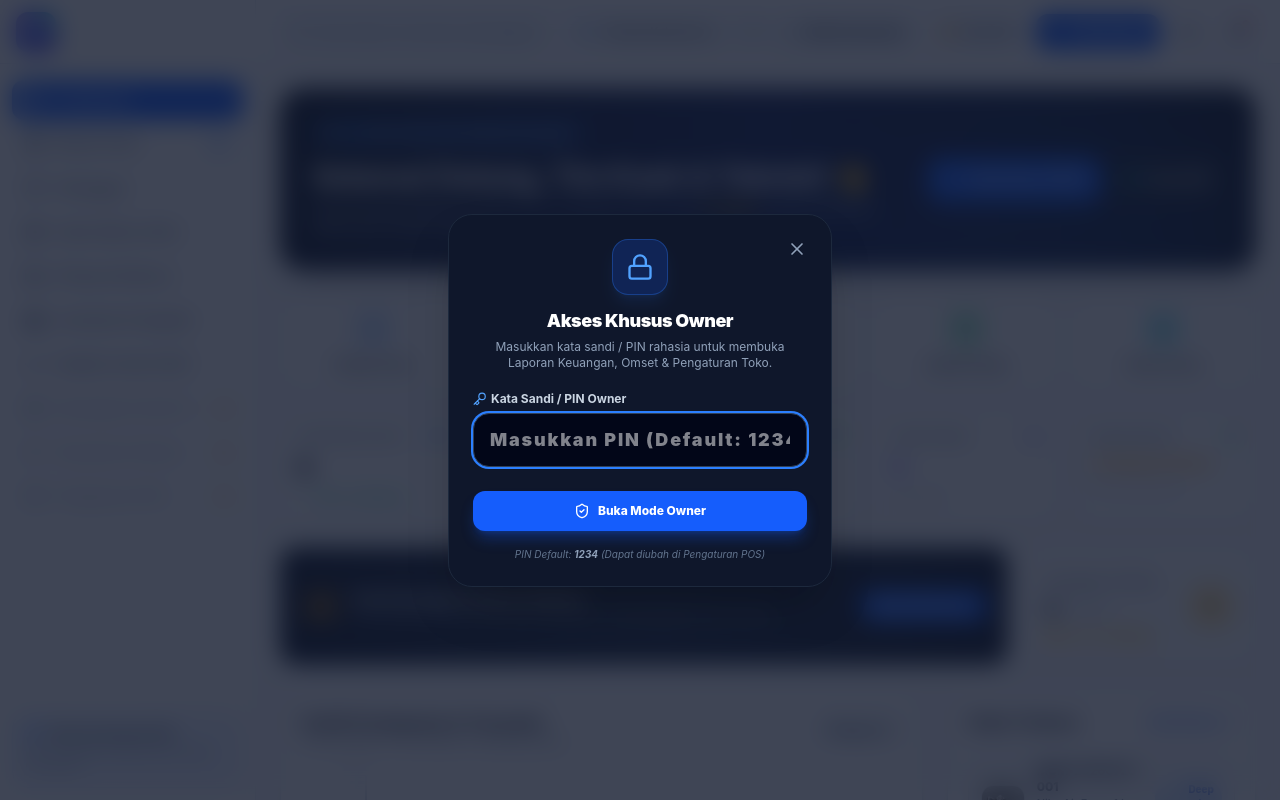
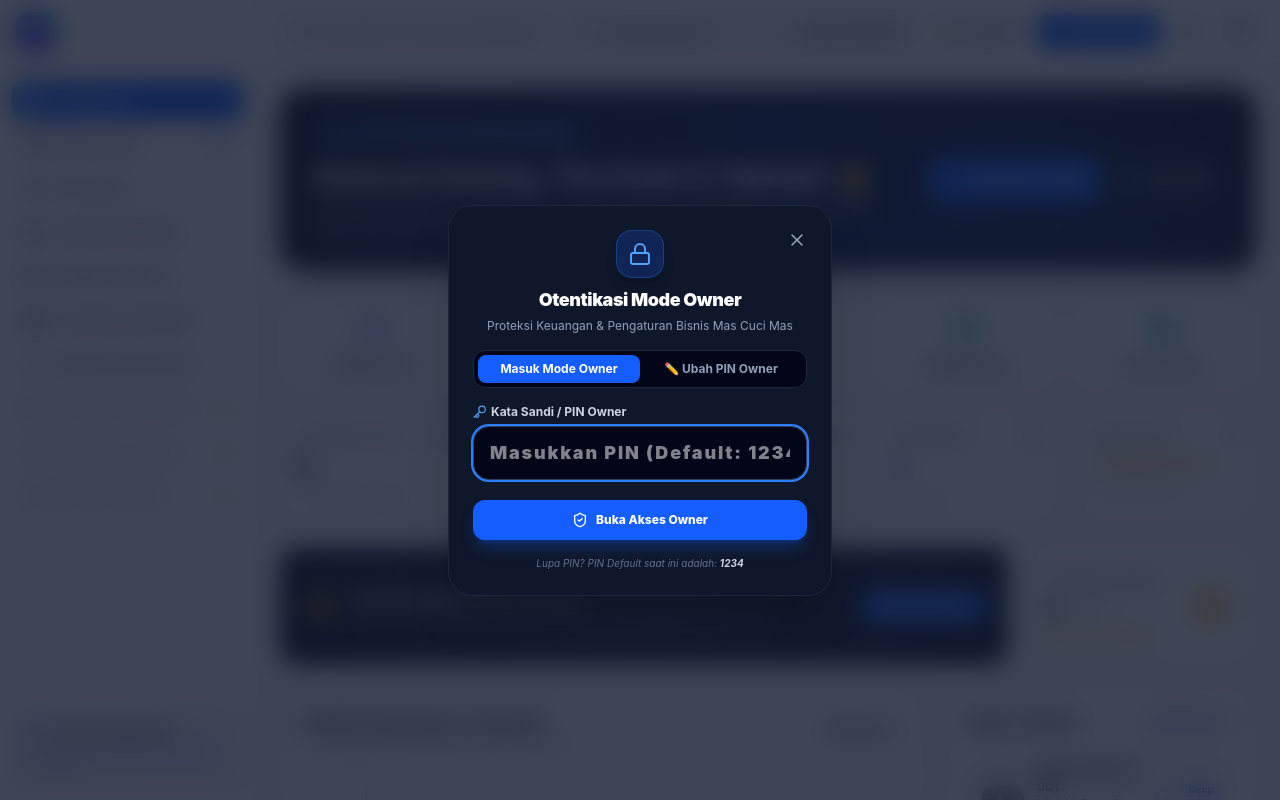
Before and after one commit to saputtkun-ops/mascucimas, a React (Vite) app: page / in a window 1280 px wide. Both pictures are taken after a click on the button "Mode Karyawan". Built offline with nearby package versions, Linux system fonts and the light colour scheme.

Commit message:
Add direct Change PIN tab in Owner Auth popup modal

```diff
--- a/src/App.tsx
+++ b/src/App.tsx
@@ -304,6 +304,7 @@ export function App() {
         }}
         onSuccess={handleAuthSuccess}
         correctPin={ownerPin}
+        onUpdateOwnerPin={(newPin) => setOwnerPin(newPin)}
       />
     </div>
   );
--- a/src/components/common/OwnerAuthModal.tsx
+++ b/src/components/common/OwnerAuthModal.tsx
@@ -1,11 +1,12 @@
 import React, { useState } from 'react';
-import { X, Lock, Key, ShieldCheck, AlertCircle } from 'lucide-react';
+import { X, Lock, Key, ShieldCheck, AlertCircle, Edit3, CheckCircle2 } from 'lucide-react';
 
 interface OwnerAuthModalProps {
   isOpen: boolean;
   onClose: () => void;
   onSuccess: () => void;
   correctPin: string;
+  onUpdateOwnerPin: (newPin: string) => void;
 }
 
 export const OwnerAuthModal: React.FC<OwnerAuthModalProps> = ({
@@ -13,13 +14,23 @@ export const OwnerAuthModal: React.FC<OwnerAuthModalProps> = ({
   onClose,
   onSuccess,
   correctPin,
+  onUpdateOwnerPin,
 }) => {
+  const [activeTab, setActiveTab] = useState<'login' | 'changePin'>('login');
+
+  // Login State
   const [pinInput, setPinInput] = useState('');
   const [errorMsg, setErrorMsg] = useState('');
 
+  // Change PIN State
+  const [oldPinInput, setOldPinInput] = useState('');
+  const [newPinInput, setNewPinInput] = useState('');
+  const [changeErrorMsg, setChangeErrorMsg] = useState('');
+  const [changeSuccessMsg, setChangeSuccessMsg] = useState('');
+
   if (!isOpen) return null;
 
-  const handleSubmit = (e: React.FormEvent) => {
+  const handleLoginSubmit = (e: React.FormEvent) => {
     e.preventDefault();
     if (pinInput === correctPin) {
       setErrorMsg('');
@@ -30,6 +41,27 @@ export const OwnerAuthModal: React.FC<OwnerAuthModalProps> = ({
     }
   };
 
+  const handleChangePinSubmit = (e: React.FormEvent) => {
+    e.preventDefault();
+    if (oldPinInput !== correctPin) {
+      setChangeErrorMsg('PIN Lama tidak cocok!');
+      return;
+    }
+    if (!newPinInput || newPinInput.length < 4) {
+      setChangeErrorMsg('PIN Baru minimal 4 angka/karakter!');
+      return;
+    }
+    onUpdateOwnerPin(newPinInput);
+    setChangeErrorMsg('');
+    setChangeSuccessMsg(`PIN Berhasil Diubah menjadi "${newPinInput}"!`);
+    setOldPinInput('');
+    setNewPinInput('');
+    setTimeout(() => {
+      setChangeSuccessMsg('');
+      setActiveTab('login');
+    }, 2000);
+  };
+
   return (
     <div className="fixed inset-0 z-50 flex items-center justify-center p-4 bg-slate-900/80 backdrop-blur-md animate-fade-in">
       <div className="bg-slate-900 text-white w-full max-w-sm rounded-3xl p-6 shadow-2xl border border-slate-800 relative">
@@ -37,15 +69,36 @@ export const OwnerAuthModal: React.FC<OwnerAuthModalProps> = ({
           <X className="w-5 h-5 text-slate-400" />
         </button>
 
-        <div className="text-center mb-5">
-          <div className="w-14 h-14 rounded-2xl bg-blue-600/20 border border-blue-500/30 text-blue-400 flex items-center justify-center mx-auto mb-3 shadow-lg shadow-blue-500/10">
-            <Lock className="w-7 h-7" />
+        <div className="text-center mb-4">
+          <div className="w-12 h-12 rounded-2xl bg-blue-600/20 border border-blue-500/30 text-blue-400 flex items-center justify-center mx-auto mb-2 shadow-lg">
+            <Lock className="w-6 h-6" />
           </div>
-          <h3 className="text-lg font-black tracking-tight">Akses Khusus Owner</h3>
-          <p className="text-xs text-slate-400 mt-1">Masukkan kata sandi / PIN rahasia untuk membuka Laporan Keuangan, Omset & Pengaturan Toko.</p>
+          <h3 className="text-lg font-black tracking-tight">Otentikasi Mode Owner</h3>
+          <p className="text-xs text-slate-400 mt-1">Proteksi Keuangan & Pengaturan Bisnis Mas Cuci Mas</p>
         </div>
 
-        <form onSubmit={handleSubmit} className="space-y-4">
+        {/* Modal Navigation Tabs */}
+        <div className="flex bg-slate-950 p-1 rounded-xl mb-4 border border-slate-800">
+          <button
+            onClick={() => setActiveTab('login')}
+            className={`flex-1 py-1.5 text-xs font-bold rounded-lg transition-all ${
+              activeTab === 'login' ? 'bg-blue-600 text-white shadow-sm' : 'text-slate-400 hover:text-white'
+            }`}
+          >
+            Masuk Mode Owner
+          </button>
+          <button
+            onClick={() => setActiveTab('changePin')}
+            className={`flex-1 py-1.5 text-xs font-bold rounded-lg transition-all ${
+              activeTab === 'changePin' ? 'bg-amber-500 text-slate-950 shadow-sm' : 'text-slate-400 hover:text-white'
+            }`}
+          >
+            ✏️ Ubah PIN Owner
+          </button>
+        </div>
+
+        {activeTab === 'login' ? (
+          <form onSubmit={handleLoginSubmit} className="space-y-4">
             <div>
               <label className="block text-xs font-bold text-slate-300 mb-1.5 flex items-center gap-1">
                 <Key className="w-3.5 h-3.5 text-blue-400" /> Kata Sandi / PIN Owner
@@ -70,19 +123,67 @@ export const OwnerAuthModal: React.FC<OwnerAuthModalProps> = ({
               )}
             </div>
 
-          <div className="pt-2">
+            <div className="pt-1">
               <button
                 type="submit"
                 className="w-full py-3 bg-blue-600 hover:bg-blue-500 text-white font-extrabold text-xs rounded-xl shadow-lg shadow-blue-600/30 flex items-center justify-center gap-2 transition-all active:scale-95"
               >
-              <ShieldCheck className="w-4 h-4" /> Buka Mode Owner
+                <ShieldCheck className="w-4 h-4" /> Buka Akses Owner
               </button>
             </div>
 
             <p className="text-[10px] text-slate-500 text-center italic">
-            PIN Default: <strong className="text-slate-400">1234</strong> (Dapat diubah di Pengaturan POS)
+              Lupa PIN? PIN Default saat ini adalah: <strong className="text-slate-300">{correctPin}</strong>
             </p>
           </form>
+        ) : (
+          <form onSubmit={handleChangePinSubmit} className="space-y-3">
+            <div>
+              <label className="block text-[11px] font-bold text-slate-300 mb-1">PIN Owner Lama</label>
+              <input
+                type="password"
+                required
+                placeholder="Masukkan PIN lama (default: 1234)"
+                value={oldPinInput}
+                onChange={(e) => setOldPinInput(e.target.value)}
+                className="w-full px-3 py-2 bg-slate-950 border border-slate-700 text-white text-xs font-mono rounded-xl focus:outline-none focus:ring-2 focus:ring-amber-500"
+              />
+            </div>
+
+            <div>
+              <label className="block text-[11px] font-bold text-slate-300 mb-1">PIN Owner Baru</label>
+              <input
+                type="text"
+                required
+                minLength={4}
+                maxLength={12}
+                placeholder="Ketik PIN Baru (misal: 8888)"
+                value={newPinInput}
+                onChange={(e) => setNewPinInput(e.target.value)}
+                className="w-full px-3 py-2 bg-slate-950 border border-slate-700 text-amber-400 text-xs font-mono font-bold rounded-xl focus:outline-none focus:ring-2 focus:ring-amber-500"
+              />
+            </div>
+
+            {changeErrorMsg && (
+              <p className="text-xs text-red-400 font-bold flex items-center gap-1">
+                <AlertCircle className="w-3.5 h-3.5" /> {changeErrorMsg}
+              </p>
+            )}
+
+            {changeSuccessMsg && (
+              <p className="text-xs text-emerald-400 font-bold flex items-center gap-1">
+                <CheckCircle2 className="w-3.5 h-3.5" /> {changeSuccessMsg}
+              </p>
+            )}
+
+            <button
+              type="submit"
+              className="w-full mt-2 py-2.5 bg-amber-500 hover:bg-amber-400 text-slate-950 font-black text-xs rounded-xl shadow-lg shadow-amber-500/20 flex items-center justify-center gap-1.5 transition-all"
+            >
+              <Edit3 className="w-4 h-4" /> Simpan PIN Baru
+            </button>
+          </form>
+        )}
       </div>
     </div>
   );
```
Lines whose indentation alone changed are shown as unchanged.
